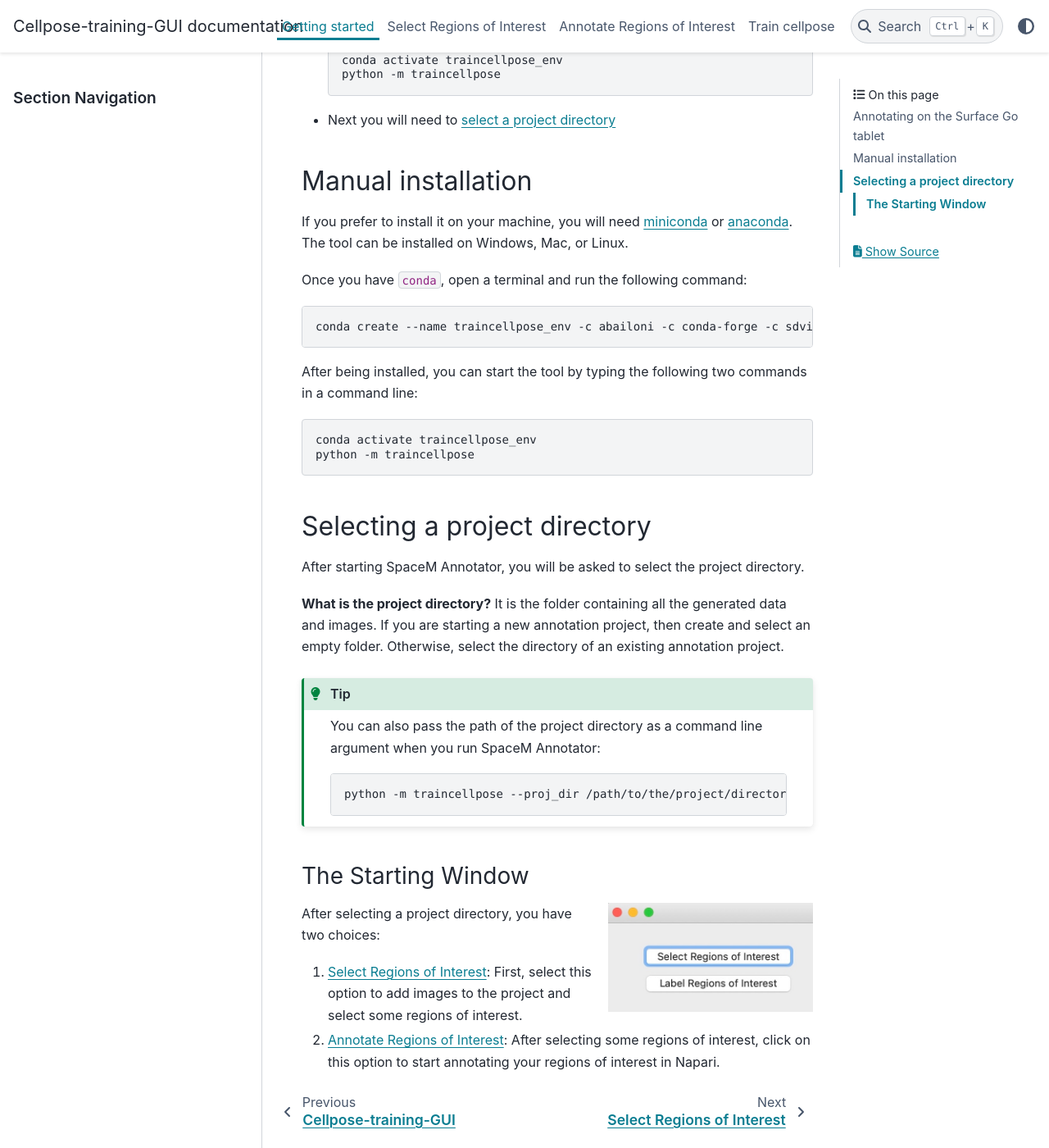
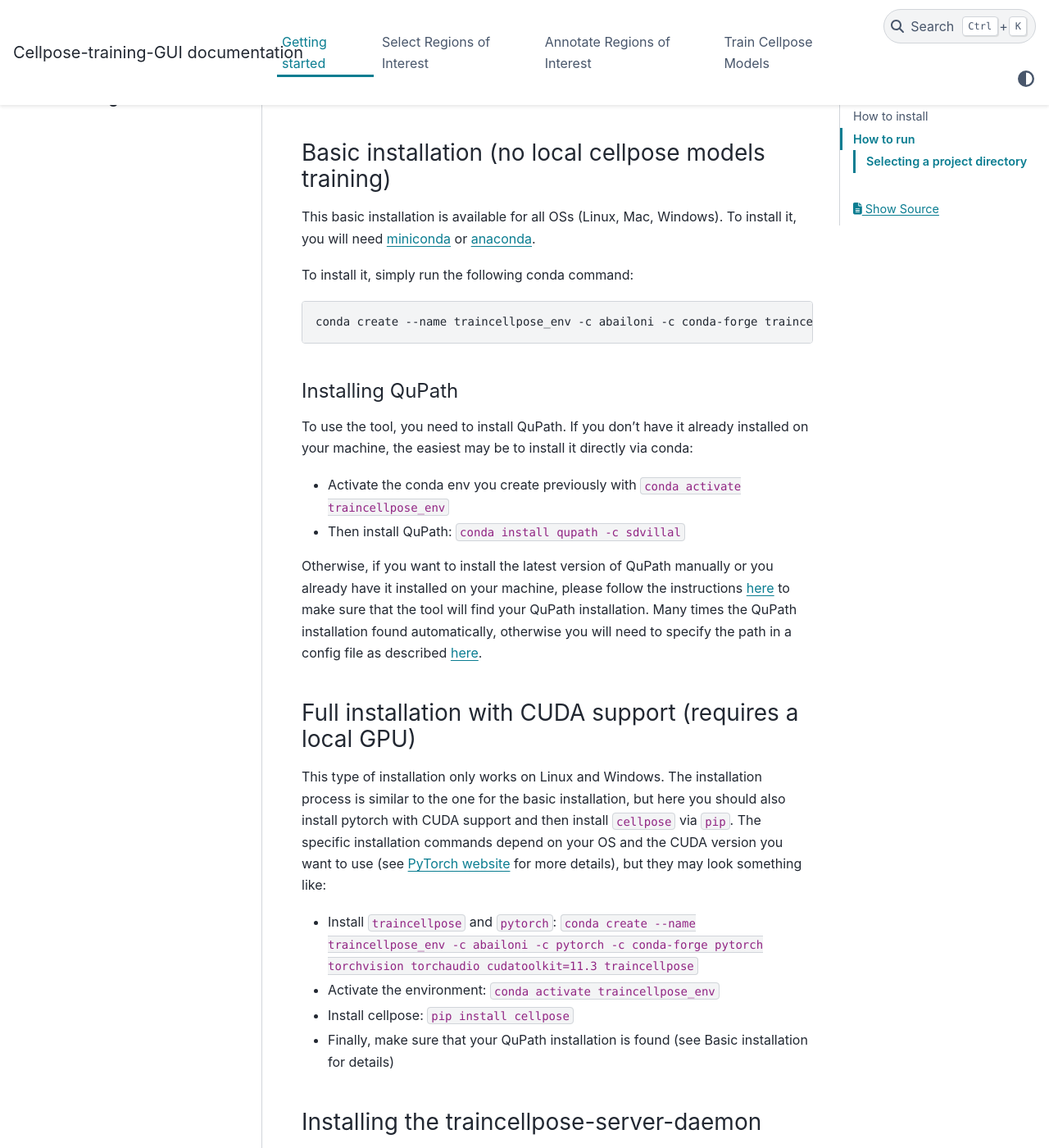
Before and after one commit to abailoni/cellpose-training-gui, a Sphinx documentation site: the page built from docs/cellpose-training-gui/install.md, in a window 1280 px wide and 1400 px high, scrolled down 405 px. Shown: the whole window at 82% size. Built offline with Sphinx 7.4.7 and the PyData theme 0.15.4, drawn with Linux system fonts in a browser that asks for light colours; some of the changed text lies outside the part shown.

`````diff
--- a/docs/cellpose-training-gui/install.md
+++ b/docs/cellpose-training-gui/install.md
@@ -1,53 +1,94 @@
 # Getting started
 
-## Annotating on the Surface Go tablet
-The tool has been installed on the Surface Go tablet (you can find it in office 120).
+[comment]: <> (## Annotating on the Surface Go tablet)
 
-To start the tool:
-- Start "_Anaconda Powershell Prompt_" from the applications
-- Then, type the following two commands:
-    ```shell
-    conda activate traincellpose_env
-    python -m traincellpose
-    ````
-- Next you will need to {ref}`select a project directory<proj_dir>`
+[comment]: <> (The tool has been installed on the Surface Go tablet &#40;you can find it in office 120&#41;. )
+
+[comment]: <> (To start the tool:  )
+
+[comment]: <> (- Start "_Anaconda Powershell Prompt_" from the applications)
+
+[comment]: <> (- Then, type the following two commands:)
+
+[comment]: <> (    ```shell)
+
+[comment]: <> (    conda activate traincellpose_env)
+
+[comment]: <> (    python -m traincellpose)
+
+[comment]: <> (    ````)
+
+[comment]: <> (- Next you will need to {ref}`select a project directory<proj_dir>`)
 
 
-## Manual installation
-If you prefer to install it on your machine, you will need [miniconda](https://docs.conda.io/en/latest/miniconda.html) or [anaconda](https://docs.anaconda.com/anaconda/install/index.html). The tool can be installed on Windows, Mac, or Linux.
 
-Once you have `conda`, open a terminal and run the following command:
+## How to install
+Training a custom cellpose model requires a pytorch installation with CUDA support and a local GPU (only supported on Linux and Windows).
+
+However, a basic version of the `traincellpose` tool is available for all OSs (Linux, Mac, Windows) and does not require a local GPU. In that case, you have the option to install the `traincellpose-server` tool on a remote server with CUDA support and conveniently train your model remotely.
+
+### Basic installation (no local cellpose models training)
+This basic installation is available for all OSs (Linux, Mac, Windows). To install it, you will need [miniconda](https://docs.conda.io/en/latest/miniconda.html) or [anaconda](https://docs.anaconda.com/anaconda/install/index.html).
+
+To install it, simply run the following conda command:
 :::{code-block} shell
-conda create --name traincellpose_env -c abailoni -c conda-forge -c sdvillal traincellpose
+conda create --name traincellpose_env -c abailoni -c conda-forge traincellpose
 :::
 
-After being installed, you can start the tool by typing the following two commands in a command line:
 
+#### Installing QuPath
+To use the tool, you need to install QuPath. If you don't have it already installed on your machine, the easiest may be to install it directly via conda:
+- Activate the conda env you create previously with `conda activate traincellpose_env`
+- Then install QuPath: `conda install qupath -c sdvillal`
+
+Otherwise, if you want to install the latest version of QuPath manually or you already have it installed on your machine, please follow the instructions [here](https://paquo.readthedocs.io/en/latest/installation.html#install-qupath) to make sure that the tool will find your QuPath installation. Many times the QuPath installation found automatically, otherwise you will need to specify the path in a config file as described [here](https://paquo.readthedocs.io/en/latest/configuration.html#the-paquo-toml-file).
+
+[comment]: <> (`python -m paquo config -l -o /home/bailoni/miniconda3/envs/trCell1/lib/python3.9`)
+
+### Full installation with CUDA support (requires a local GPU)
+This type of installation only works on Linux and Windows. The installation process is similar to the one for the basic installation, but here you should also install pytorch with CUDA support and then install `cellpose` via `pip`. The specific installation commands depend on your OS and the CUDA version you want to use (see [PyTorch website](https://pytorch.org/get-started/locally/) for more details), but they may look something like:
+- Install `traincellpose` and `pytorch`: `conda create --name traincellpose_env -c abailoni -c pytorch -c conda-forge pytorch torchvision torchaudio cudatoolkit=11.3 traincellpose`
+- Activate the environment: `conda activate traincellpose_env`
+- Install cellpose: `pip install cellpose`
+- Finally, make sure that your QuPath installation is found (see Basic installation for details)
+
+### Installing the traincellpose-server-daemon
+Train your models remotely on a server with GPU. More details coming soon.
+
+## How to run
+After having it installed, simply run:
 ```shell
 conda activate traincellpose_env
-python -m traincellpose
+traincellpose
 ````
 
 (proj_dir)=
-## Selecting a project directory
-After starting SpaceM Annotator, you will be asked to select the project directory.
+### Selecting a project directory
+After starting the tool, you will be asked to select the project directory.
 
 **What is the project directory?** It is the folder containing all the generated data and images. If you are starting a new annotation project, then create and select an empty folder. Otherwise, select the directory of an existing annotation project.
 
 ::::{tip}
 You can also pass the path of the project directory as a command line argument when you run SpaceM Annotator:
 :::{code-block} shell
-python -m traincellpose --proj_dir /path/to/the/project/directory
+traincellpose -d /path/to/the/project/directory
 :::
 ::::
 
-### The Starting Window
+[comment]: <> (### The Starting Window)
 
-:::{image} images/starting-gui.jpg
-:alt: Starting GUI Window
-:width: 250px
-:align: right
-:::
-After selecting a project directory, you have two choices:
-1. [](select_rois): First, select this option to add images to the project and select some regions of interest.
-2. [](label_rois/label_rois): After selecting some regions of interest, click on this option to start annotating your regions of interest in Napari.
+[comment]: <> (:::{image} images/starting-gui.jpg)
+
+[comment]: <> (:alt: Starting GUI Window)
+
+[comment]: <> (:width: 250px)
+
+[comment]: <> (:align: right)
+
+[comment]: <> (:::)
+
+[comment]: <> (After selecting a project directory, you have two choices:)
+
+[comment]: <> (1. []&#40;select_rois&#41;: First, select this option to add images to the project and select some regions of interest.)
+
+[comment]: <> (2. []&#40;label_rois/label_rois&#41;: After selecting some regions of interest, click on this option to start annotating your regions of interest in Napari.)
`````
Also changed, not shown: README.md (+26 -2 lines), docs/cellpose-training-gui/cellpose_training/training.md (+5 -3 lines), docs/cellpose-training-gui/label_rois/label_rois.md (+0 -2 lines), docs/cellpose-training-gui/label_rois/quapth_labeling.md (+6 -3 lines), docs/cellpose-training-gui/images/new_training_GUI.jpg (added), docs/cellpose-training-gui/images/starting-gui-v0.2.jpg (added).
